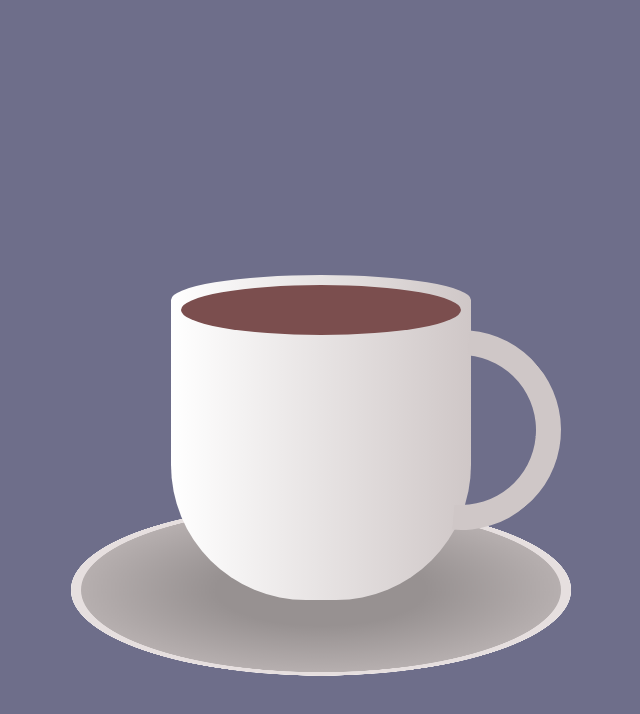
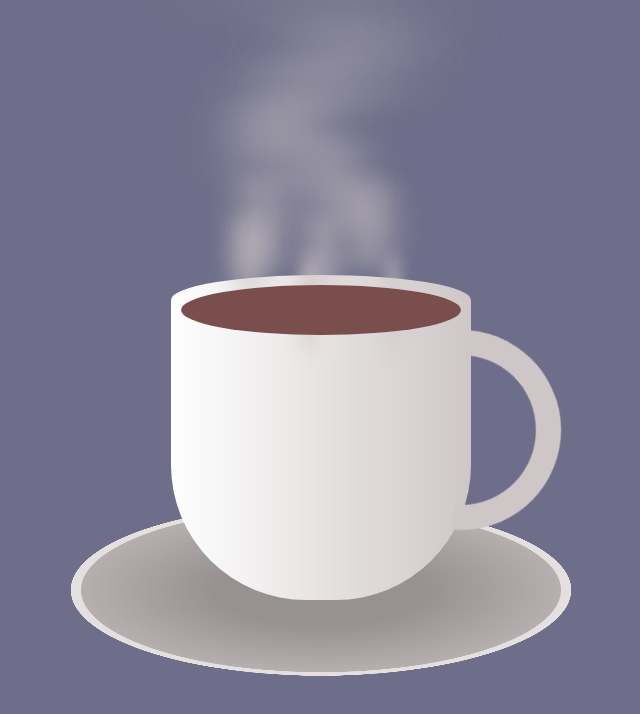
Before and after one commit to Miriani92/advanced-css, a plain HTML site: page hot-tea/index.html in a window 1280 px wide. Shown: the whole page, without its empty margins (319-959 px from the left). Drawn offline with Linux system fonts and the light colour scheme.

Commit message:
final version

```diff
--- a/hot-tea/index.css
+++ b/hot-tea/index.css
@@ -83,3 +83,38 @@ body {
   transform: rotateX(250deg);
   z-index: 11;
 }
+.vapor {
+  align-items: center;
+  justify-content: center;
+  display: flex;
+  gap: 2px;
+}
+.vapor > div {
+  position: relative;
+  top: -20px;
+  width: 10px;
+  height: 100px;
+  background-color: rgb(207, 199, 199);
+  border-radius: 50%;
+  filter: blur(8px);
+  animation: animate 5s linear infinite;
+  animation-delay: calc(var(--i) * -0.5s);
+}
+
+@keyframes animate {
+  0% {
+    transform: translateY(0px) scaleX(1);
+  }
+  15% {
+    opacity: 1;
+  }
+  50% {
+    transform: translateY(-200px) scaleX(5);
+  }
+  90% {
+    opacity: 0;
+  }
+  100% {
+    transform: translateY(-400px) scaleX(10);
+  }
+}
--- a/hot-tea/index.html
+++ b/hot-tea/index.html
@@ -11,6 +11,21 @@
     <div class="wrapper">
       <div class="cup">
         <div class="top">
+          <div class="vapor">
+            <div style="--i: 11"></div>
+            <div style="--i: 2"></div>
+            <div style="--i: 4"></div>
+            <div style="--i: 8"></div>
+            <div style="--i: 5"></div>
+            <div style="--i: 10"></div>
+            <div style="--i: 1"></div>
+            <div style="--i: 3"></div>
+            <div style="--i: 6"></div>
+            <div style="--i: 7"></div>
+            <div style="--i: 12"></div>
+            <div style="--i: 9"></div>
+            <div style="--i: 0"></div>
+          </div>
           <div class="circle"></div>
         </div>
         <div class="handle"></div>
```
